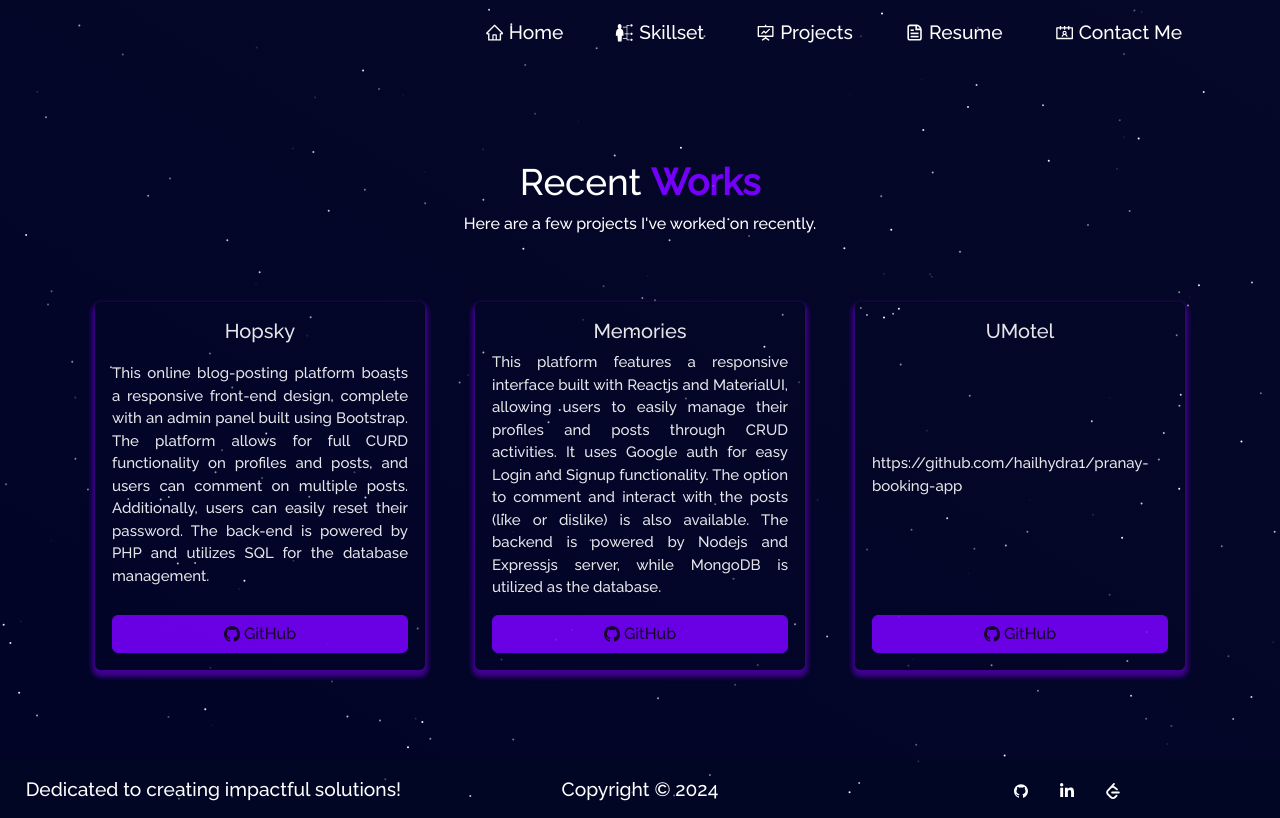
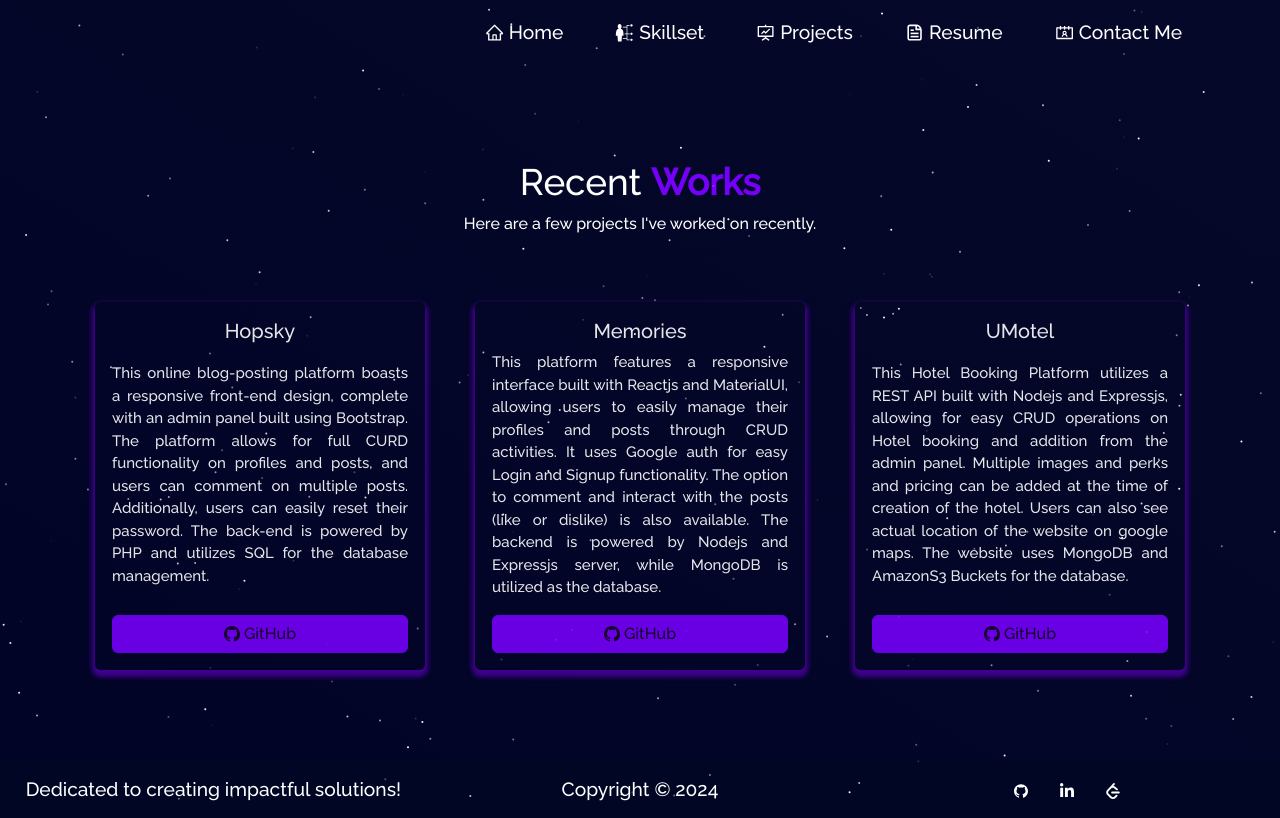
Before and after one commit to hailhydra1/Porfolio, a React (Create React App) app: page /project in a window 1280 px wide. Built offline with nearby package versions, Linux system fonts and the light colour scheme.

Commit message:
correction2

```diff
--- a/src/pages/Projects.jsx
+++ b/src/pages/Projects.jsx
@@ -45,7 +45,8 @@ const Projects = () => {
               imgPath={kickstart}
               isBlog={false}
               title="UMotel"
-              description="https://github.com/hailhydra1/pranay-booking-app"
+              description="This Hotel Booking Platform utilizes a REST API built with Nodejs and Expressjs, allowing for easy CRUD operations on Hotel booking and addition from the admin panel. Multiple images and perks and pricing can be added at the time of creation of the hotel. Users can also see actual location of the website on google maps. The website uses MongoDB and AmazonS3 Buckets for the database."
+              ghLink="https://github.com/hailhydra1/pranay-booking-app"
             />
           </Col>
 
```
